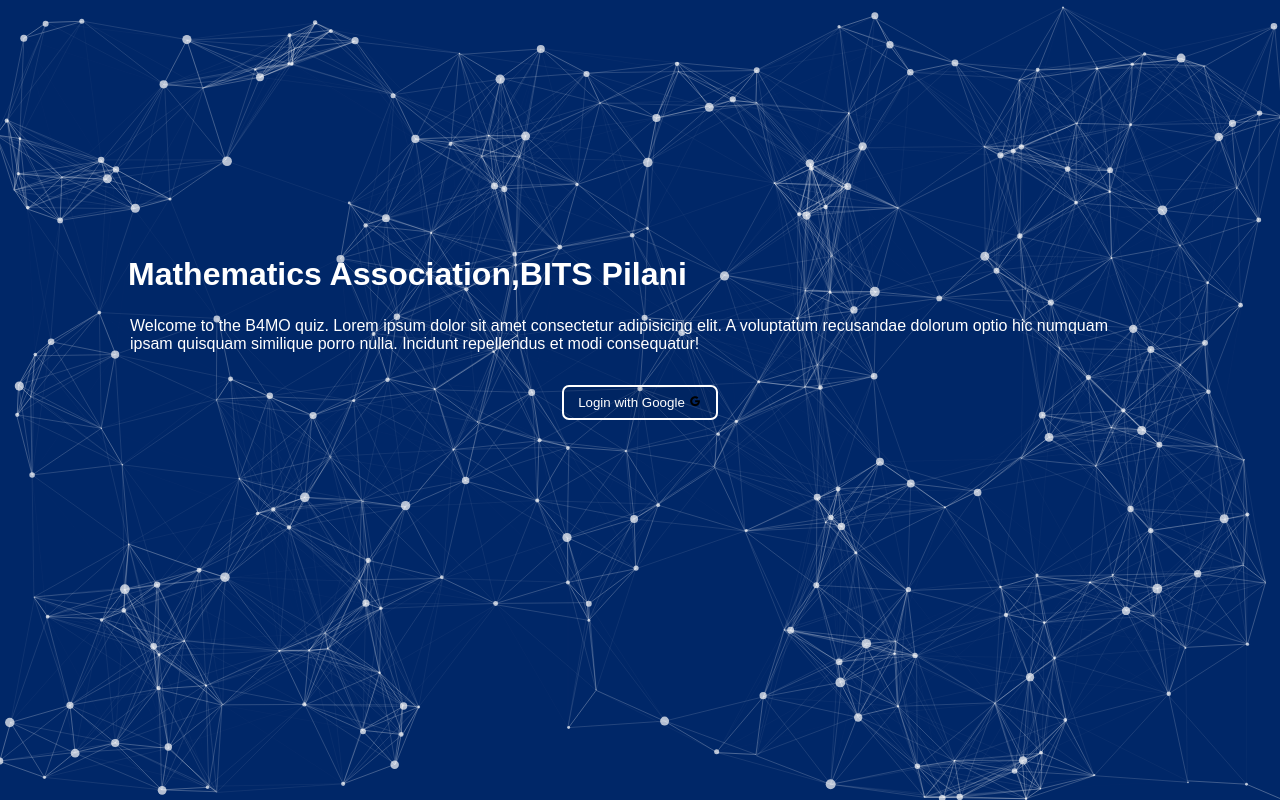
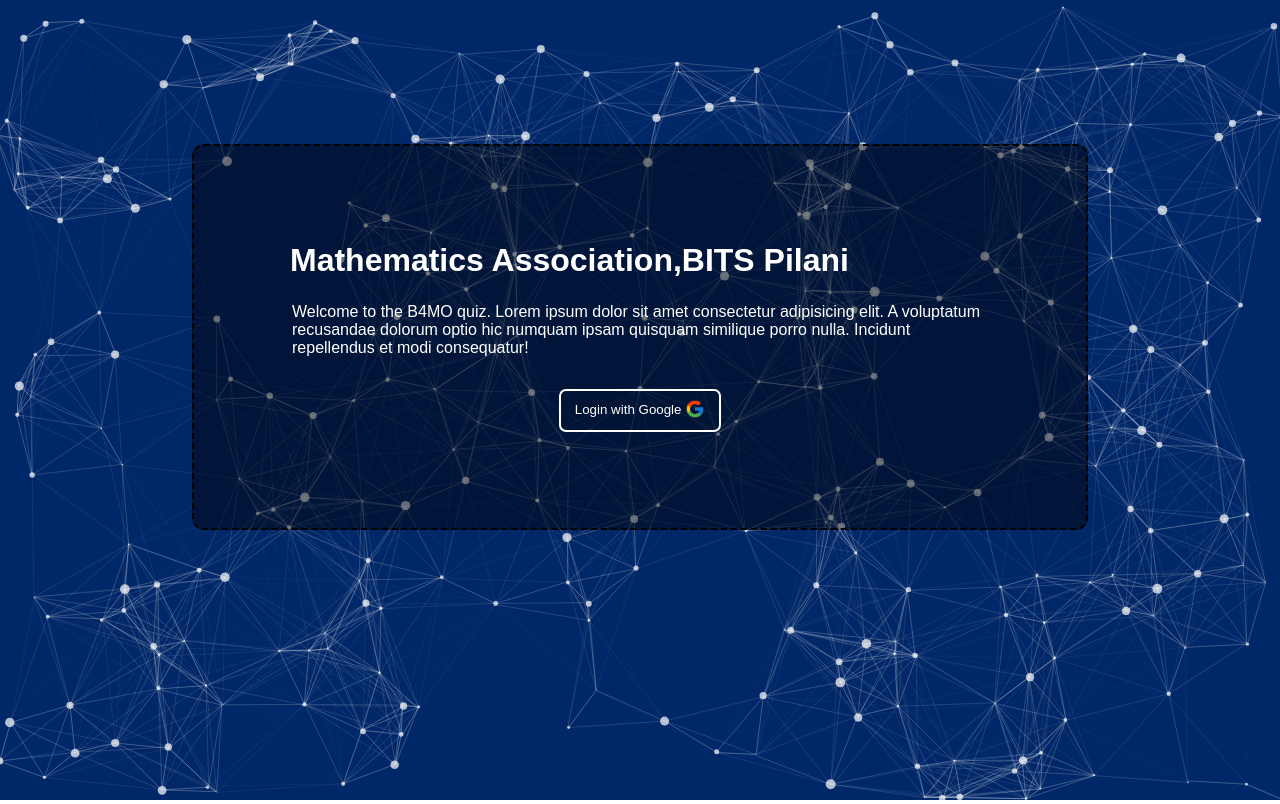
Before and after one commit to pentaquark1616/quiz-template, a plain HTML site: page views/landingpage.html in a window 1280 px wide. Drawn offline with nearby package versions, Linux system fonts and the light colour scheme; animation ran at ten frames a second.

Commit message:
minor edits

```diff
--- a/js/script.js
+++ b/js/script.js
@@ -1,3 +1,8 @@
+document.addEventListener('DOMContentLoaded', function(event) {
+   alert("Giving special credentials to enter");
+})
+
+
 const startingminutes = 60;
 var time = startingminutes * 60;
 
--- a/stylesheets/landing-page.css
+++ b/stylesheets/landing-page.css
@@ -11,7 +11,11 @@
 .main{
     position: absolute;
     top: 0px;
-    padding: 16rem 8rem;
+    margin: 9rem 12rem;
+    padding: 6rem;
+    background-color: #00000073;
+    border: 2px dashed black;
+    border-radius: 12px;
 }
 .main p{
     padding: 0px 2px;
@@ -25,7 +29,8 @@
 }
 .main button{
 
-    display: block;
+    display: flex;
+    flex-direction: row;
     margin: auto;
     padding: 8px 14px;
     background-color: #0000000f;
@@ -44,3 +49,11 @@
     text-decoration: none;
     color: white;
 }
+.main button span{
+    position: relative;
+    bottom: 5px;
+}
+.main button img{
+    width: 20px;
+    height: 20px;
+}
--- a/views/landingpage.html
+++ b/views/landingpage.html
@@ -23,7 +23,12 @@
             <h1>Mathematics Association,BITS Pilani</h1>
             <p>Welcome to the B4MO quiz. Lorem ipsum dolor sit amet consectetur adipisicing elit. A voluptatum recusandae dolorum optio hic numquam ipsam quisquam similique porro nulla. Incidunt repellendus et modi consequatur!</p>
 
-            <button id="#btn"> <a href="../views/main.html">Login with Google </a> <i class='bx bxl-google' style='color:#000000'></i></button>
+            <button id="#btn">
+               <a href="../views/main.html">
+                <span>Login with Google </span>
+                <img src="../images/google.png" alt="">
+              </a>
+              </button>
         </div>
 
     </div>
```
Also changed, not shown: stylesheets/main.css (+17 -2 lines), images/google.png (added).
